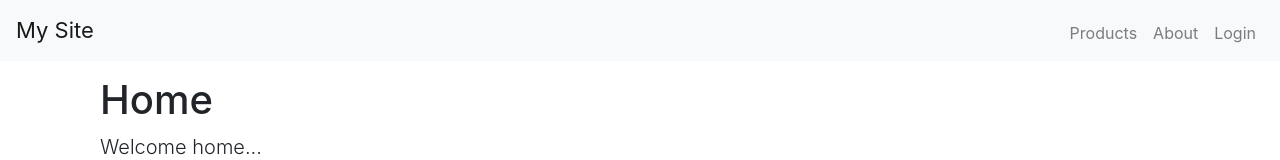
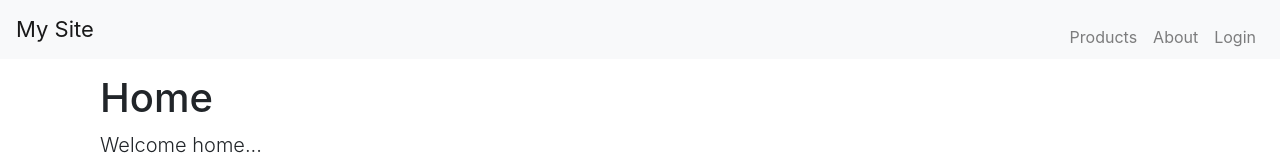
Before and after one commit to prof-rossetti/react-firebase-auth-template-2021, a React (Create React App) app: page / in a window 1280 px wide. Shown: the top 160 px of the page. Built offline with nearby package versions, Linux system fonts and the light colour scheme; no server answers.

Commit message:
Some simple CSS styles fix the original issue

```diff
--- a/src/components/TopNav.js
+++ b/src/components/TopNav.js
@@ -13,6 +13,11 @@ export default function TopNav() {
     //    setExpanded(prevExpanded => !prevExpanded)
     //}
 
+    // re-center nav links vertically
+    // b/c image makes nav taller than normal
+    // https://stackoverflow.com/a/35434588/670433
+    const linkStyle = {height:"35px", lineHeight:"35px"}
+
     return (
         <Navbar bg="light" // controls nav background color
             fixed="top" // keeps nav at top (not necessary when sticky top is set)
@@ -22,7 +27,6 @@ export default function TopNav() {
             style={{marginBottom:"15px"}}
 
             // OVERRIDING DEFAULT BEHAVIOR SO WE CAN DETECT CURRENT TOGGLED STATE
-            // ... https://github.com/react-bootstrap/react-bootstrap/issues/5597
             //expanded={expanded}
             //onToggle={overrideToggle}
             //onToggle={next => setExpanded(next)}
@@ -33,10 +37,10 @@ export default function TopNav() {
             <Navbar.Toggle aria-controls="basic-navbar-nav" />
             <Navbar.Collapse id="basic-navbar-nav">
                 <Nav className="ml-auto">
-                    <Nav.Link href="/products" style={{marginTop:"5px"}}>Products</Nav.Link>
-                    <Nav.Link href="/about" style={{marginTop:"5px"}}>About</Nav.Link>
+                    <Nav.Link style={linkStyle} href="/products">Products</Nav.Link>
+                    <Nav.Link style={linkStyle} href="/about">About</Nav.Link>
                     {!currentUser &&
-                        <Nav.Link href="/login" style={{marginTop:"5px"}}>Login</Nav.Link>
+                        <Nav.Link style={linkStyle} href="/login">Login</Nav.Link>
                     }
 
                     { currentUser &&
@@ -44,7 +48,6 @@ export default function TopNav() {
                             <Image roundedCircle src={currentUser.photoURL} alt="user profile" height="35px"/>
                         </Nav.Link>
                     }
-
                 </Nav>
 
                 {/* currentUser &&
```
